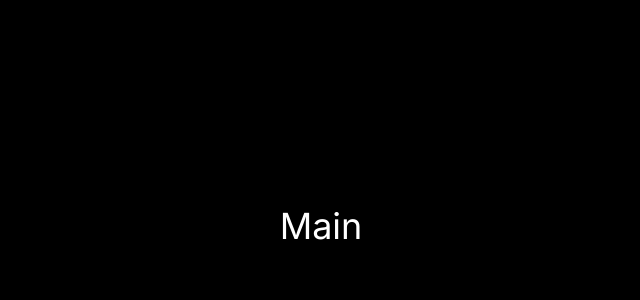
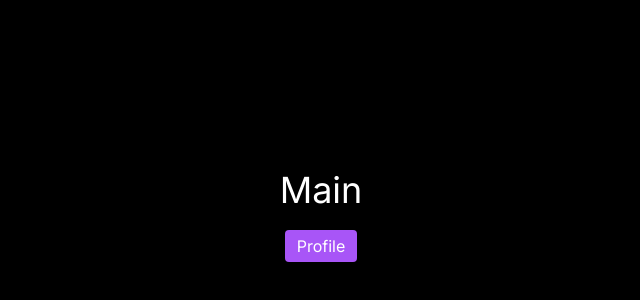
Before and after one commit to RostyslaWozniak/nnnext-authentication, a Next.js app: page / in a window 1280 px wide. Shown: the part 174-474 px from the top of the page, without its empty margins (319-959 px from the left). Built offline with nearby package versions, Linux system fonts and the light colour scheme.

Commit message:
style: change to column

```diff
--- a/src/app/page.tsx
+++ b/src/app/page.tsx
@@ -1,9 +1,11 @@
+import Link from "next/link";
 
 
 export default function Home() {
   return (
-    <main className="flex justify-center items-center">
+    <main className="flex flex-col justify-center items-center">
       <h1 className="text-4xl">Main</h1>
+      <Link className="bg-purple-500 px-3 py-1 m-5 rounded" href="/profile">Profile</Link>
     </main>
   )
 }
```
